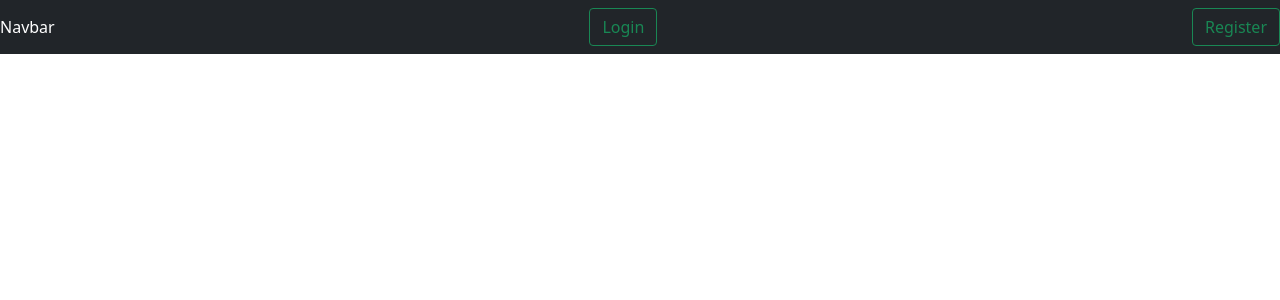
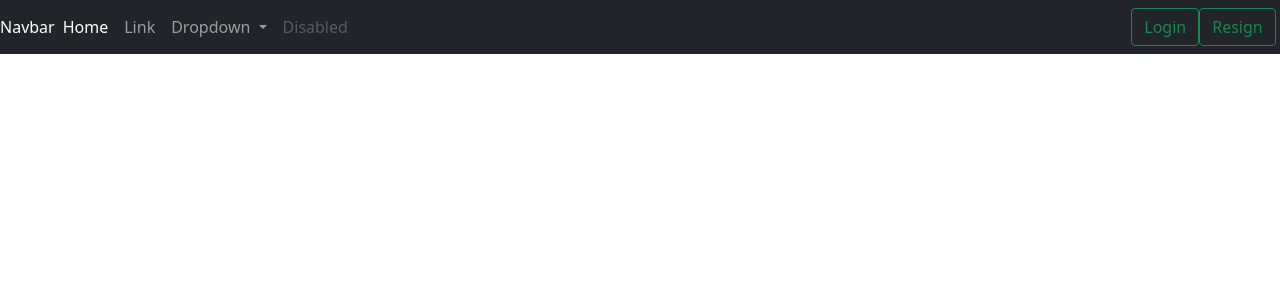
Before and after one commit to ShaiDahan-code/BMC-EX, an Angular app: page / in a window 1280 px wide. Shown: the top 300 px of the page. Built offline with nearby package versions, Linux system fonts and the light colour scheme.

Commit message:
Upgrade Navbar and login-page

```diff
--- a/src/app/app.component.html
+++ b/src/app/app.component.html
@@ -1,8 +1,39 @@
-<nav class="navbar navbar-dark bg-dark">
-  <a class="navbar-brand" href="#">Navbar</a>
-  <button class="btn btn-outline-success my-2 my-sm-0" type="submit"  (click)="SendToLoginPage()">Login</button>
-  <button class="btn btn-outline-success my-4 my-sm-0" type="submit"  (click)="SendToRegisterPage()">Register</button>
-
+<nav class="navbar navbar-expand-lg navbar-dark bg-dark">
+  <div class="container-fluid">
+    <a class="navbar-brand" href="#">Navbar</a>
+    <button class="navbar-toggler" type="button" data-bs-toggle="collapse" data-bs-target="#navbarSupportedContent" aria-controls="navbarSupportedContent" aria-expanded="false" aria-label="Toggle navigation">
+      <span class="navbar-toggler-icon"></span>
+    </button>
+    <div class="collapse navbar-collapse" id="navbarSupportedContent">
+      <ul class="navbar-nav me-auto mb-2 mb-lg-0">
+        <li class="nav-item">
+          <a class="nav-link active" aria-current="page" href="#">Home</a>
+        </li>
+        <li class="nav-item">
+          <a class="nav-link" href="#">Link</a>
+        </li>
+        <li class="nav-item dropdown">
+          <a class="nav-link dropdown-toggle" href="#" id="navbarDropdown" role="button" data-bs-toggle="dropdown" aria-expanded="false">
+            Dropdown
+          </a>
+          <ul class="dropdown-menu" aria-labelledby="navbarDropdown">
+            <li><a class="dropdown-item" href="#">Action</a></li>
+            <li><a class="dropdown-item" href="#">Another action</a></li>
+            <li><hr class="dropdown-divider"></li>
+            <li><a class="dropdown-item" href="#">Something else here</a></li>
+          </ul>
+        </li>
+        <li class="nav-item">
+          <a class="nav-link disabled" href="#" tabindex="-1" aria-disabled="true">Disabled</a>
+        </li>
+      </ul>
+      <form class="d-flex">
+        <button class="btn btn-outline-success" type="submit" routerLink="/login">Login</button>
+        <button class="btn btn-outline-success" type="submit" routerLink="/register">Resign</button>
+      </form>
+    </div>
+  </div>
 </nav>
 
+<!--show routerLink-->
 <router-outlet></router-outlet>
--- a/src/app/app.module.ts
+++ b/src/app/app.module.ts
@@ -6,6 +6,7 @@
 import { RegisterComponent } from './register/register.component';
 import { AppRoutingModule } from './app-routing.module';
 import { NgbModule } from '@ng-bootstrap/ng-bootstrap';
+import {FormsModule} from "@angular/forms";
 
 @NgModule({
   declarations: [
@@ -16,7 +17,8 @@
   imports: [
     BrowserModule,
     AppRoutingModule,
-    NgbModule
+    NgbModule,
+    FormsModule
   ],
   providers: [],
   bootstrap: [AppComponent]
--- a/src/app/login-page/login-page.component.css
+++ b/src/app/login-page/login-page.component.css
@@ -258,3 +258,8 @@
   background-position: 0 -135px;
   color: #00aeef;
 }
+
+#log_in_id{
+  height:35px;
+  width:100px;
+}
--- a/src/app/login-page/login-page.component.html
+++ b/src/app/login-page/login-page.component.html
@@ -17,7 +17,7 @@
         <input type="password" placeholder="Password" required="" id="password" />
       </div>
       <div>
-        <input type="submit" value="Log in" />
+        <button type="button" class="btn btn-secondary" id="log_in_id">Log In</button>
         <a href="#">Lost your password?</a>
         <a routerLink="/register">Register</a>
       </div>
--- a/src/app/register/register.component.html
+++ b/src/app/register/register.component.html
@@ -20,7 +20,7 @@
         <input type="password" placeholder="confirm Password" required="" id="confirm_password" />
       </div>
       <div>
-        <button type="button" class="btn btn-secondary">Secondary</button>
+        <button type="button" class="btn btn-secondary" (click)="Test()">Secondary</button>
 
 
       </div>
--- a/src/app/register/register.component.ts
+++ b/src/app/register/register.component.ts
@@ -6,10 +6,13 @@
   styleUrls: ['./register.component.css']
 })
 export class RegisterComponent implements OnInit {
-
+  user_name: string = "";
   constructor() { }
 
   ngOnInit(): void {
   }
+  Test(){
+    console.log(this.user_name);
+  }
 
 }
```
